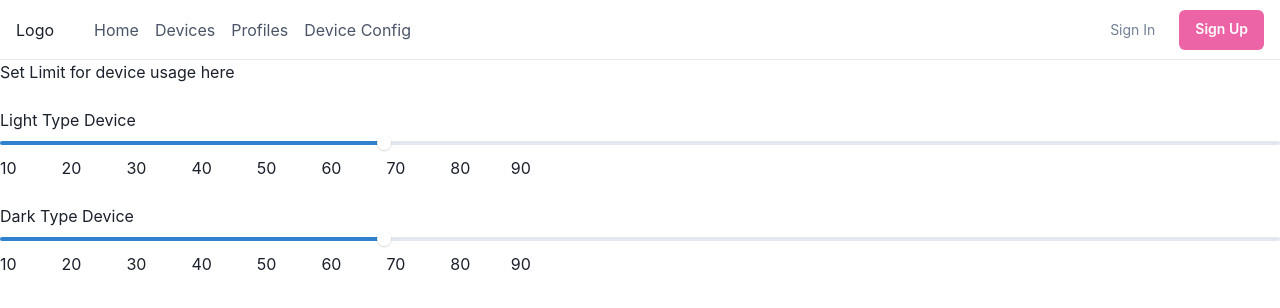
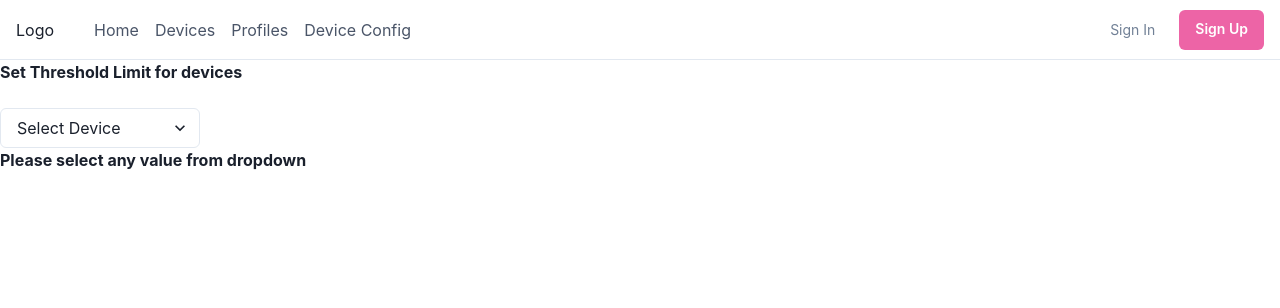
Before and after one commit to tryhardlaijun/ICT2106_P2_Project, a React (Create React App) app in the folder SmartHomeManager/SmartHomeManager.View/: page /config in a window 1280 px wide. Shown: the top 308 px of the page. Built offline with nearby package versions, Linux system fonts and the light colour scheme.

Commit message:
updated slider for set limit ui

```diff
--- a/SmartHomeManager/SmartHomeManager.View/src/pages/DeviceConfig.js
+++ b/SmartHomeManager/SmartHomeManager.View/src/pages/DeviceConfig.js
@@ -1,35 +1,87 @@
-import React from "react";
-import { Box } from '@chakra-ui/react'
+import React, { useState } from "react";
+import { Select } from '@chakra-ui/react';
 import {
     Slider,
     SliderTrack,
     SliderFilledTrack,
     SliderThumb,
     SliderMark,
+    Box
 } from '@chakra-ui/react'
 
 export default function DeviceConfig() {
 
+    const [DropDownValue, setDropDownValue] = useState(null);
+    const [sliderValue, setSliderValue] = useState(50)
+
+
+    const labelStyles = {
+        mt: '2',
+        ml: '-2.5',
+        fontSize: 'sm',
+    }
+
+    const dropDownHandler = (e) => {
+        let value = e.target.value;
+        setDropDownValue(value);
+        if (value === "option1") {
+            setSliderValue(50)
+        } else if (value === "option2") {
+            setSliderValue(30)
+        }
+    };
 
     return (
-        <div>Set Limit for device usage here<br></br><br></br>
-           <div>Light Type Device</div>
-           <Slider aria-label='slider-ex-1' defaultValue={30}>
-            <SliderTrack>
-                <SliderFilledTrack />
-            </SliderTrack>
-            <SliderThumb />
-            </Slider>
-            <div>10&nbsp; &nbsp; &nbsp; &nbsp; &nbsp; 20&nbsp; &nbsp; &nbsp; &nbsp; &nbsp; 30&nbsp; &nbsp; &nbsp; &nbsp; &nbsp; 40&nbsp; &nbsp; &nbsp; &nbsp; &nbsp; 50&nbsp; &nbsp; &nbsp; &nbsp; &nbsp; 60&nbsp; &nbsp; &nbsp; &nbsp; &nbsp; 70&nbsp; &nbsp; &nbsp; &nbsp; &nbsp; 80&nbsp; &nbsp; &nbsp; &nbsp; &nbsp;90</div>
+        <div> <strong>Set Threshold Limit for devices</strong>
             <br></br>
-            <div>Dark Type Device</div>
-            <Slider aria-label='slider-ex-1' defaultValue={30}>
-                <SliderTrack>
-                    <SliderFilledTrack />
-                </SliderTrack>
-                <SliderThumb />
-            </Slider>
-            <div>10&nbsp; &nbsp; &nbsp; &nbsp; &nbsp; 20&nbsp; &nbsp; &nbsp; &nbsp; &nbsp; 30&nbsp; &nbsp; &nbsp; &nbsp; &nbsp; 40&nbsp; &nbsp; &nbsp; &nbsp; &nbsp; 50&nbsp; &nbsp; &nbsp; &nbsp; &nbsp; 60&nbsp; &nbsp; &nbsp; &nbsp; &nbsp; 70&nbsp; &nbsp; &nbsp; &nbsp; &nbsp; 80&nbsp; &nbsp; &nbsp; &nbsp; &nbsp;90</div>
+            <br></br>
+            <Select placeholder='Select Device'
+                width={"200px"}
+                onChange={(e) => dropDownHandler(e)}>
+                <option value='option1'>Device 1</option>
+                <option value='option2'>Device 2</option>
+            </Select>
+            {DropDownValue ? (
+                <div style={{ width: "600px" }}>
+                    <br></br>
+                    <Box pt={6} pb={2}>
+                        <Slider aria-label='slider-ex-6' onChange={(val) => setSliderValue(val)}>
+                            <SliderMark value={25} {...labelStyles}>
+                                25
+                            </SliderMark>
+                            <SliderMark value={50} {...labelStyles}>
+                                50
+                            </SliderMark>
+                            <SliderMark value={75} {...labelStyles}>
+                                75
+                            </SliderMark>
+                            <SliderMark value={100} {...labelStyles}>
+                                100
+                            </SliderMark>
+                            <SliderMark
+                                value={sliderValue}
+                                textAlign='center'
+                                bg='blue.500'
+                                color='white'
+                                mt='-10'
+                                ml='-5'
+                                w='12'
+                            >
+                                {sliderValue}
+                            </SliderMark>
+                            <SliderTrack>
+                                <SliderFilledTrack />
+                            </SliderTrack>
+                            <SliderThumb />
+                        </Slider>
+                    </Box>
+                    <div><br></br>Limit is: <strong>{sliderValue}</strong></div>
+                </div>
+            ) : (
+                <div>
+                    <strong>Please select any value from dropdown</strong>
+                </div>
+            )}
         </div>
-    );
+        );
 }
--- a/SmartHomeManager/SmartHomeManager.View/src/pages/Devices.js
+++ b/SmartHomeManager/SmartHomeManager.View/src/pages/Devices.js
@@ -177,7 +177,7 @@ export default function Devices() {
 
     return (
         <div>
-            Device Logging<br></br><br></br>
+            <strong>Graphs</strong><br></br><br></br>
             <Select
                 placeholder="Select Device Energy Usage View"
                 onChange={(e) => dropDownHandler(e)}
```
